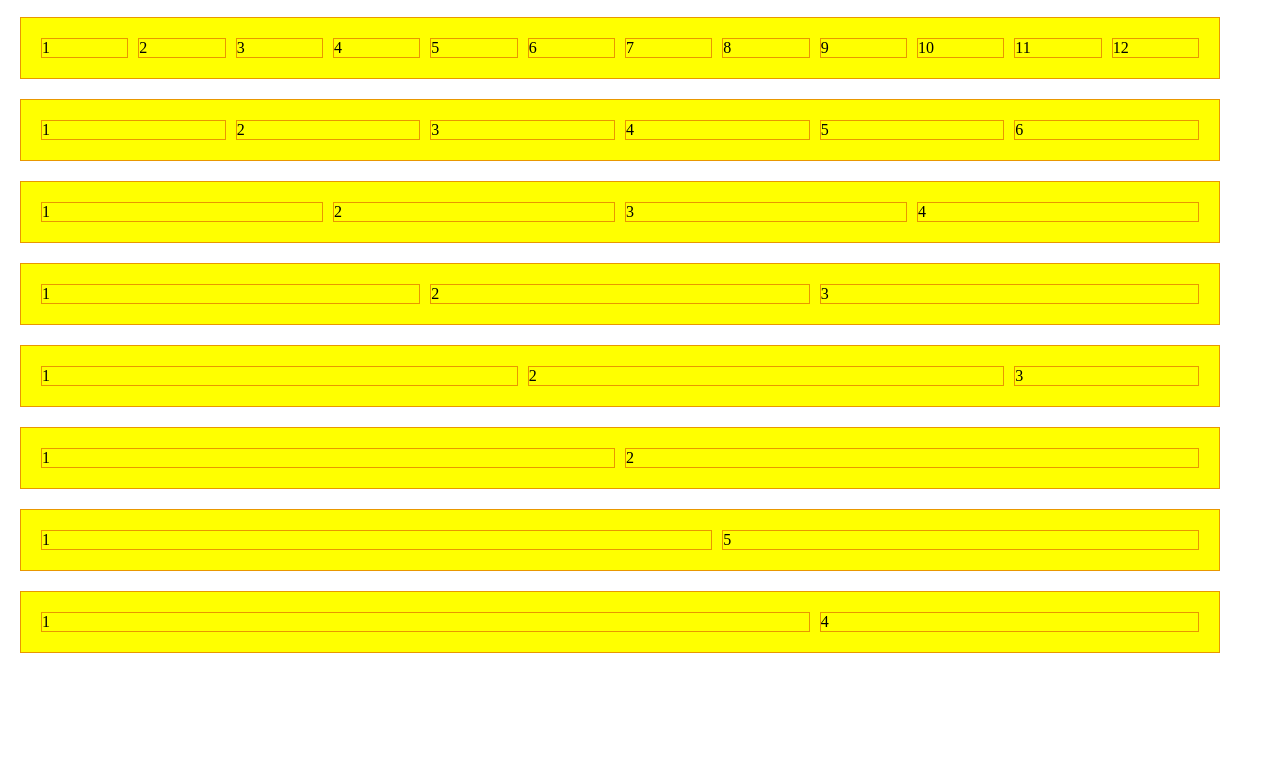
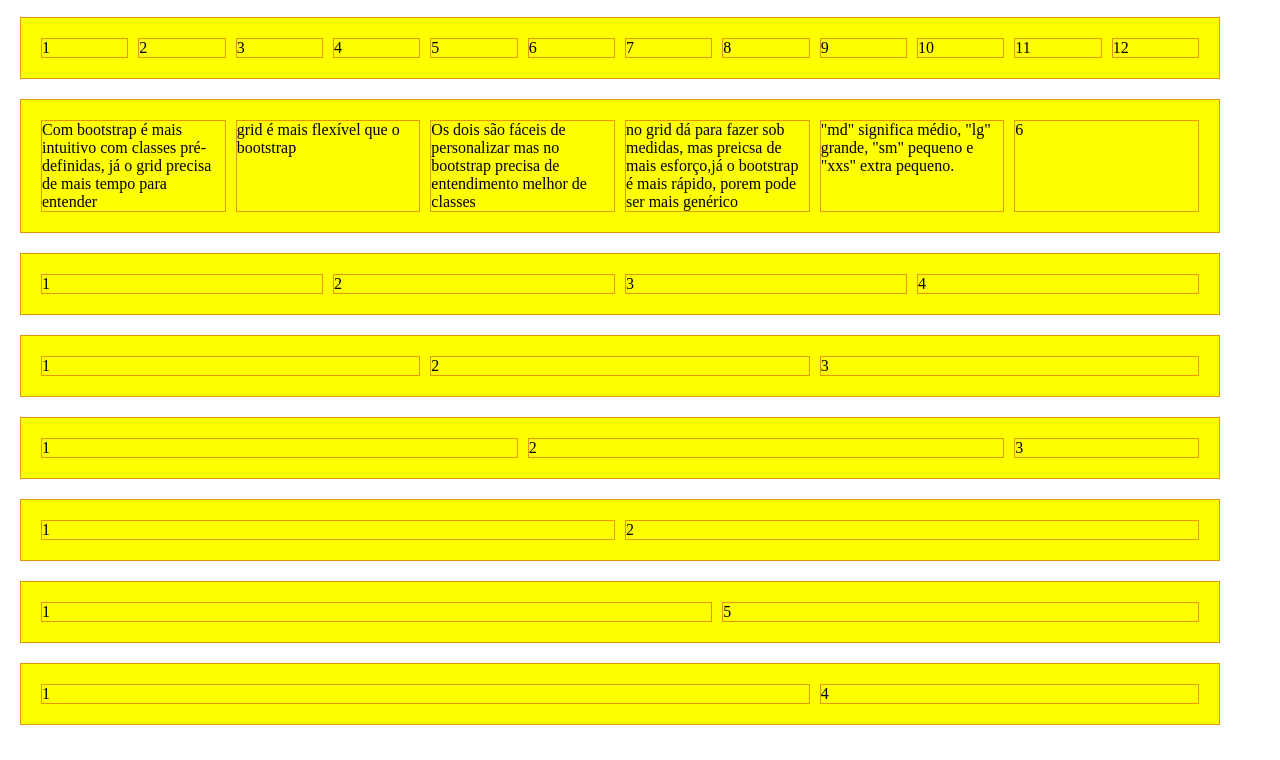
Before and after one commit to ThiagoLuz2/grid-thiago, a plain HTML site: page index.html in a window 1280 px wide. Shown: the part 40-800 px from the top of the page. Drawn offline with Linux system fonts and the light colour scheme.

Commit message:
atividade grid

```diff
--- a/index.html
+++ b/index.html
@@ -25,11 +25,11 @@
         <div class="col-1">12</div>
     </div>
     <div class="container grid">
-        <div class="col-2">1</div>
-        <div class="col-2">2</div>
-        <div class="col-2">3</div>
-        <div class="col-2">4</div>
-        <div class="col-2">5</div>
+        <div class="col-2">Com bootstrap é mais intuitivo com classes pré-definidas, já o grid precisa de mais tempo para entender</div>
+        <div class="col-2">grid é mais flexível que o bootstrap</div>
+        <div class="col-2">Os dois são fáceis de personalizar mas no bootstrap precisa de entendimento melhor de classes</div>
+        <div class="col-2">no grid dá para fazer sob medidas, mas preicsa de mais esforço,já o bootstrap é mais rápido, porem pode ser mais genérico</div>
+        <div class="col-2"> "md" significa médio, "lg" grande, "sm" pequeno e "xxs" extra pequeno. </div>
         <div class="col-2">6</div>
     </div>
     <div class="container grid">
```
